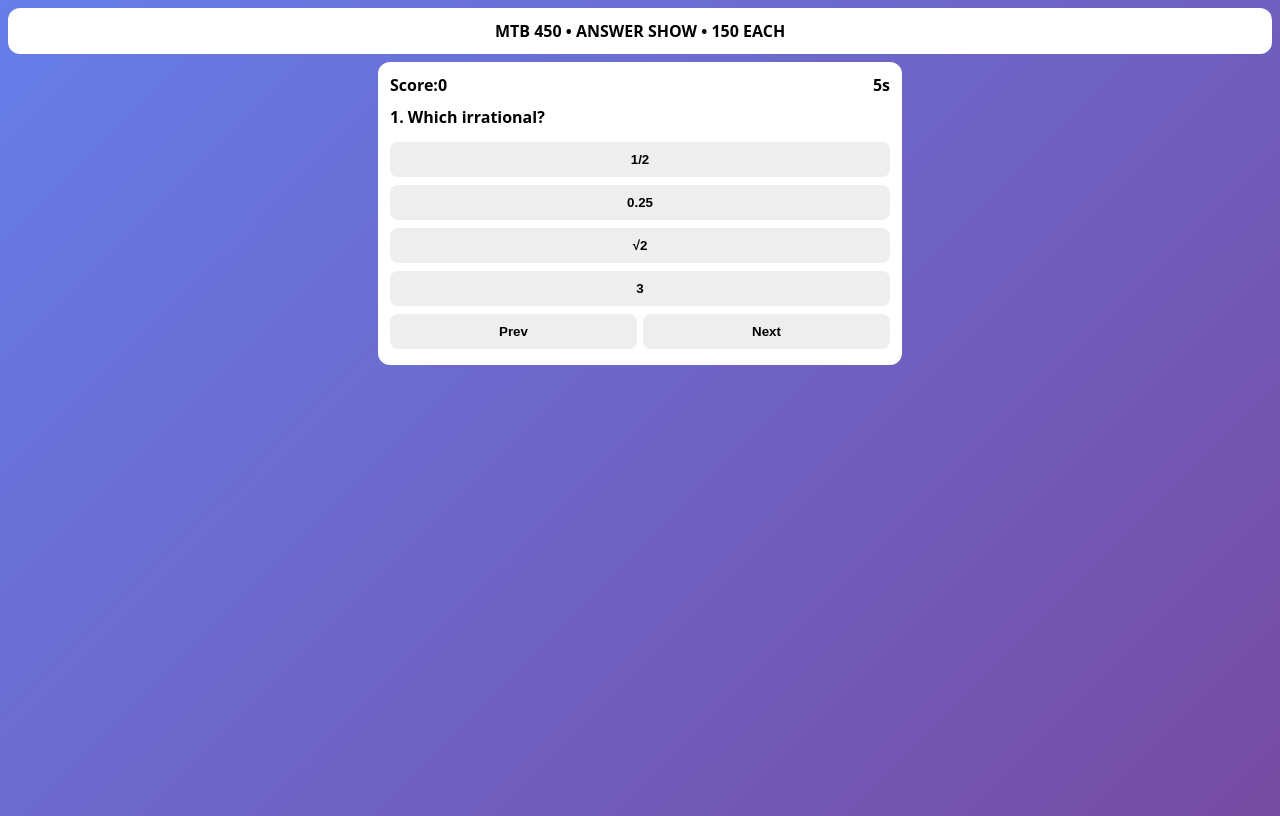
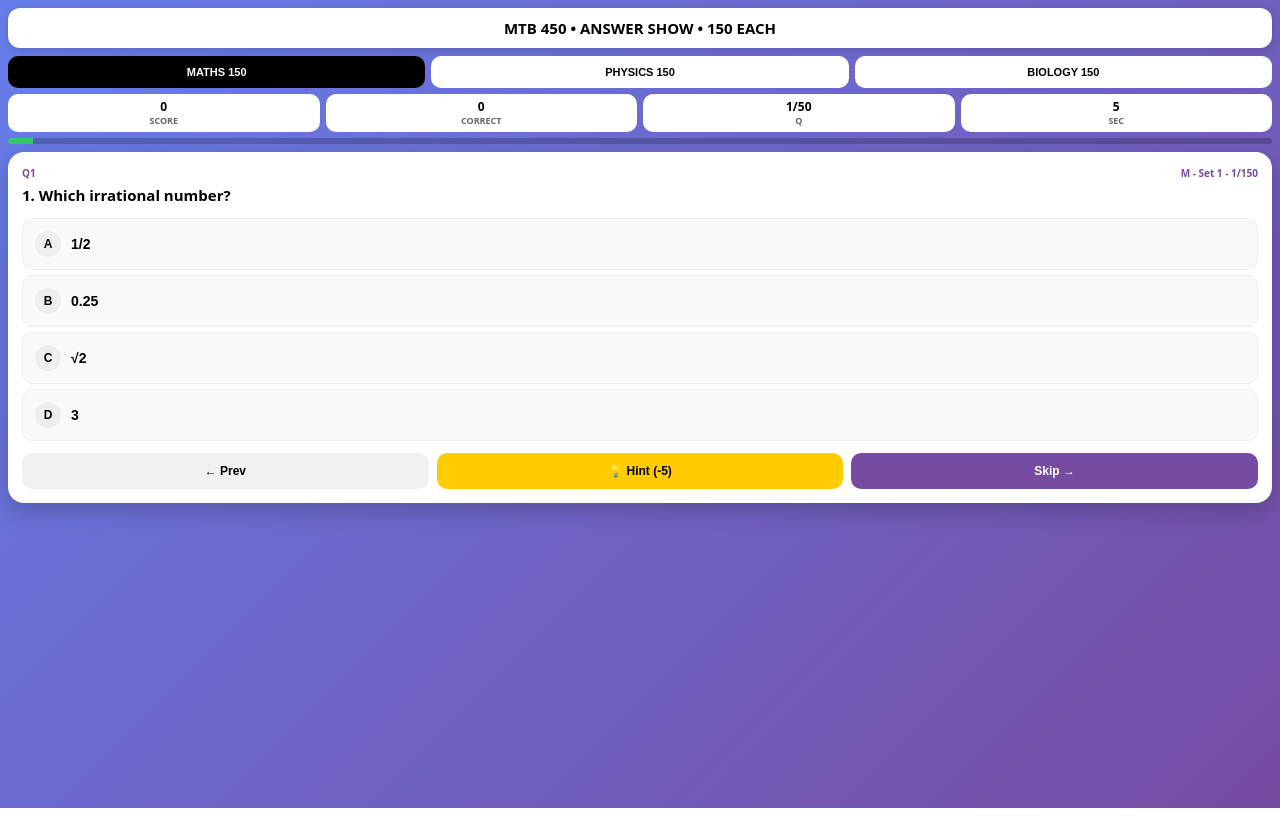
Before and after one commit to Pavanteja-cpu/pavanteja-cpu.github.io, a plain HTML site: page index.html in a window 1280 px wide. Drawn offline with Linux system fonts and the light colour scheme.

Commit message:
Update index.html

```diff
--- a/index.html
+++ b/index.html
@@ -2,38 +2,51 @@
 <html>
 <head>
 <meta charset="UTF-8">
-<meta name="viewport" content="width=device-width,initial-scale=1">
+<meta name="viewport" content="width=device-width,initial-scale=1,maximum-scale=1">
 <link rel="manifest" href="manifest.json">
 <meta name="theme-color" content="#764ba2">
-<title>MTB 450 ANSWER SHOW</title>
+<title>MTB 450</title>
 <style>
-html,body{margin:0;padding:0;height:auto}
-body{font-family:system-ui;background:linear-gradient(135deg,#667eea,#764ba2);min-height:100vh;padding:8px}
-.h{background:#fff;padding:12px;border-radius:12px;text-align:center;font-weight:900;margin-bottom:8px}
-.card{background:#fff;border-radius:12px;padding:12px;max-width:500px;margin:auto}
-button{width:100%;padding:10px;margin:4px 0;border:0;border-radius:8px;font-weight:700;background:#eee}
+*{box-sizing:border-box;margin:0;padding:0}
+body{font-family:system-ui;background:linear-gradient(135deg,#667eea 0%,#764ba2 100%);min-height:100vh}
+.h{background:#fff;margin:8px;border-radius:12px;padding:10px;text-align:center;font-weight:900;font-size:15px;box-shadow:0 2px 10px rgba(0,0,0,.15)}
+.t{display:flex;gap:6px;padding:0 8px}.t button{flex:1;padding:10px 2px;border:0;border-radius:10px;font-weight:800;font-size:11px;background:#fff}.t button.a{background:#000;color:#fff}
+.s{display:flex;gap:6px;padding:6px 8px}.s div{flex:1;background:#fff;border-radius:10px;padding:6px;text-align:center;font-weight:900;font-size:12px;line-height:1.1}
+.s div small{font-size:9px;font-weight:700;color:#666}
+.bar{height:6px;background:rgba(0,0,0,.2);margin:0 8px;border-radius:10px;overflow:hidden}.fill{height:100%;background:#2ecc71;transition:.3s}
+.card{background:#fff;margin:8px;border-radius:16px;padding:14px;box-shadow:0 8px 25px rgba(0,0,0,.2)}
+.qh{display:flex;justify-content:space-between;font-size:10px;font-weight:800;color:#764ba2;margin-bottom:6px}
+.q{font-weight:800;font-size:15px;margin-bottom:12px;line-height:1.3}
+.opt{width:100%;padding:12px;margin:5px 0;border:1.5px solid #eee;border-radius:10px;background:#f9f9f9;text-align:left;font-weight:700;display:flex;align-items:center;gap:10px;font-size:14px}
+.opt b{width:26px;height:26px;background:#eee;border-radius:50%;display:flex;align-items:center;justify-content:center;font-size:12px;flex-shrink:0}
+.opt.sel{border-color:#764ba2;background:#f3e8ff}.opt.correct{border-color:#2ecc71;background:#e8f8f0}.opt.wrong{border-color:#e74c3c;background:#fdecea}
+.btns{display:flex;gap:8px;margin-top:12px}.btns button{flex:1;padding:11px;border:0;border-radius:10px;font-weight:800;font-size:12px}
+#pop{position:fixed;top:20px;left:50%;transform:translateX(-50%);background:#000;color:#fff;padding:10px 18px;border-radius:25px;font-weight:800;display:none;z-index:99}
 </style>
 </head>
 <body>
 <div class="h">MTB 450 • ANSWER SHOW • 150 EACH</div>
-<div style="max-width:720px;margin:auto"><div class="card">
-<div style="display:flex;justify-content:space-between;font-weight:800"><span id="sc">Score:0</span><span id="ti">10s</span></div>
-<div id="q" style="font-weight:800;margin:10px 0"></div>
+<div class="t"><button id="tM" onclick="setSub('M')" class="a">MATHS 150</button><button id="tP" onclick="setSub('P')">PHYSICS 150</button><button id="tB" onclick="setSub('B')">BIOLOGY 150</button></div>
+<div class="s"><div id="sc">0<br><small>SCORE</small></div><div id="cr">0<br><small>CORRECT</small></div><div id="qn">1/50<br><small>Q</small></div><div id="ti">10<br><small>SEC</small></div></div>
+<div class="bar"><div id="fill" class="fill" style="width:2%"></div></div>
+<div class="card">
+<div class="qh"><span id="qno">Q1</span><span id="meta">M - Set 1 - 1/150</span></div>
+<div id="q" class="q">Loading questions...</div>
 <div id="opts"></div>
-<div style="display:flex;gap:6px"><button id="prev">Prev</button><button id="next">Next</button></div>
-</div></div>
-<div id="pop" style="position:fixed;top:20px;left:50%;transform:translateX(-50%);background:#000;color:#fff;padding:8px 16px;border-radius:20px;display:none"></div>
+<div class="btns"><button onclick="prevQ()" style="background:#f1f1f1">← Prev</button><button onclick="hint()" style="background:#ffcc00">💡 Hint (-5)</button><button onclick="skipQ()" style="background:#764ba2;color:#fff">Skip →</button></div>
+</div>
+<div id="pop"></div>
 <script>
-const baseM=[{q:"Which irrational?",o:["1/2","0.25","√2","3"],a:2}],baseP=[{q:"SI unit distance?",o:["Kg","Metre","Sec","Amp"],a:1}],baseB=[{q:"Basic unit of life?",o:["Cell","Tissue","Organ","Atom"],a:0}];
-function gen150(b){let a=[];for(let i=0;i<150;i++)a.push({q:(i+1)+". "+b[i%b.length].q,o:b[i%b.length].o,a:b[i%b.length].a});return a}
+const baseM=[{q:"Which irrational number?",o:["1/2","0.25","√2","3"],a:2},{q:"Value of π approx?",o:["3.14","2.14","4.14","1.14"],a:0},{q:"(a+b)² = ?",o:["a²+b²","a²+2ab+b²","a²-2ab+b²","ab"],a:1}],baseP=[{q:"SI unit of distance?",o:["Kg","Metre","Second","Ampere"],a:1},{q:"Unit of Force?",o:["Newton","Joule","Watt","Pascal"],a:0},{q:"Speed of light?",o:["3x10⁸ m/s","3x10⁶ m/s","3x10⁵ m/s","3x10⁷ m/s"],a:0}],baseB=[{q:"Basic unit of life?",o:["Cell","Tissue","Organ","Atom"],a:0},{q:"Photosynthesis in?",o:["Leaf","Root","Stem","Flower"],a:0},{q:"Human heart chambers?",o:["2","3","4","1"],a:2}];
+function gen150(b){let r=[];for(let i=0;i<150;i++){let x=b[i%b.length];r.push({q:x.q,o:x.o,a:x.a})}return r}
 const DATA={M:gen150(baseM),P:gen150(baseP),B:gen150(baseB)};
-let sub='M',set=0,cur=0,score=0,Q=[],tmr,left=10,ans=[];
+let sub='M',set=0,cur=0,score=0,correct=0,Q=[],tmr,left=10,ans=[];
+function setSub(s){sub=s;set=0;document.querySelectorAll('.t button').forEach(b=>b.classList.remove('a'));document.getElementById('t'+s).classList.add('a');load()}
 function load(){Q=DATA[sub].slice(set*50,(set+1)*50);cur=0;ans=new Array(Q.length).fill(-1);render()}
-function pop(t,c){const p=document.getElementById('pop');p.innerText=t;p.style.background=c||'#000';p.style.display='block';setTimeout(()=>p.style.display='none',1200)}
-function startTimer(){clearInterval(tmr);left=10;tmr=setInterval(()=>{left--;document.getElementById('ti').innerText=left+'s';if(left<=0){clearInterval(tmr);nextQ()}},1000)}
-function render(){const q=Q[cur];document.getElementById('q').innerText=q.q;const o=document.getElementById('opts');o.innerHTML='';q.o.forEach((t,i)=>{const b=document.createElement('button');b.innerText=t;b.onclick=()=>{ans[cur]=i;if(i==q.a){score+=2;pop('Correct!','#0a0')}else pop('Wrong!','#f00');document.getElementById('sc').innerText='Score:'+score;nextQ()};o.appendChild(b)});startTimer()}
-function nextQ(){if(cur<Q.length-1){cur++;render()}else{pop('Done! Score:'+score,'#764ba2')}}
-document.getElementById('prev').onclick=()=>{if(cur>0){cur--;render()}};document.getElementById('next').onclick=()=>nextQ();
+function pop(t,c){let p=document.getElementById('pop');p.innerText=t;p.style.background=c||'#111';p.style.display='block';setTimeout(()=>p.style.display='none',1200)}
+function startT(){clearInterval(tmr);left=10;document.getElementById('ti').innerHTML=left+"<br><small>SEC</small>";tmr=setInterval(()=>{left--;document.getElementById('ti').innerHTML=left+"<br><small>SEC</small>";if(left<=0){clearInterval(tmr);skipQ()}},1000)}
+function render(){let q=Q[cur];document.getElementById('q').innerText=(cur+1)+". "+q.q;document.getElementById('qno').innerText="Q"+(cur+1);document.getElementById('meta').innerText=`${sub} - Set ${set+1} - ${set*50+cur+1}/150`;document.getElementById('qn').innerHTML=(cur+1)+"/50<br><small>Q</small>";document.getElementById('fill').style.width=((cur+1)/50*100)+"%";let box=document.getElementById('opts');box.innerHTML='';q.o.forEach((txt,i)=>{let b=document.createElement('button');b.className='opt';let isSel=ans[cur]==i;if(isSel){if(i==q.a)b.className+=' correct';else b.className+=' wrong'}b.innerHTML=`<b>${['A','B','C','D'][i]}</b> ${txt}`;b.onclick=()=>{ans[cur]=i;if(i==q.a){score+=2;correct++;pop('Correct! +2','#27ae60')}else{pop('Wrong! Ans: '+['A','B','C','D'][q.a]+'','#e74c3c')}document.getElementById('sc').innerHTML=score+"<br><small>SCORE</small>";document.getElementById('cr').innerHTML=correct+"<br><small>CORRECT</small>";setTimeout(()=>{if(cur<Q.length-1){cur++;render()}else{set=(set+1)%3;if(set==0){sub=sub=='M'?'P':sub=='P'?'B':'M';setSub(sub)}else load();pop('Set Complete!',' #764ba2')}},700);render()};box.appendChild(b)});startT()}
+function prevQ(){if(cur>0){cur--;render()}}function skipQ(){if(cur<Q.length-1){cur++;render()}else{set=(set+1)%3;load()}}function hint(){if(score>=5){score-=5;document.getElementById('sc').innerHTML=score+"<br><small>SCORE</small>";let q=Q[cur];pop('Hint: '+['A','B','C','D'][q.a]+' is correct','#f39c12')}else pop('No points for hint!',' #000')}
 load();if('serviceWorker' in navigator)navigator.serviceWorker.register('sw.js');
 </script>
 </body>
```
